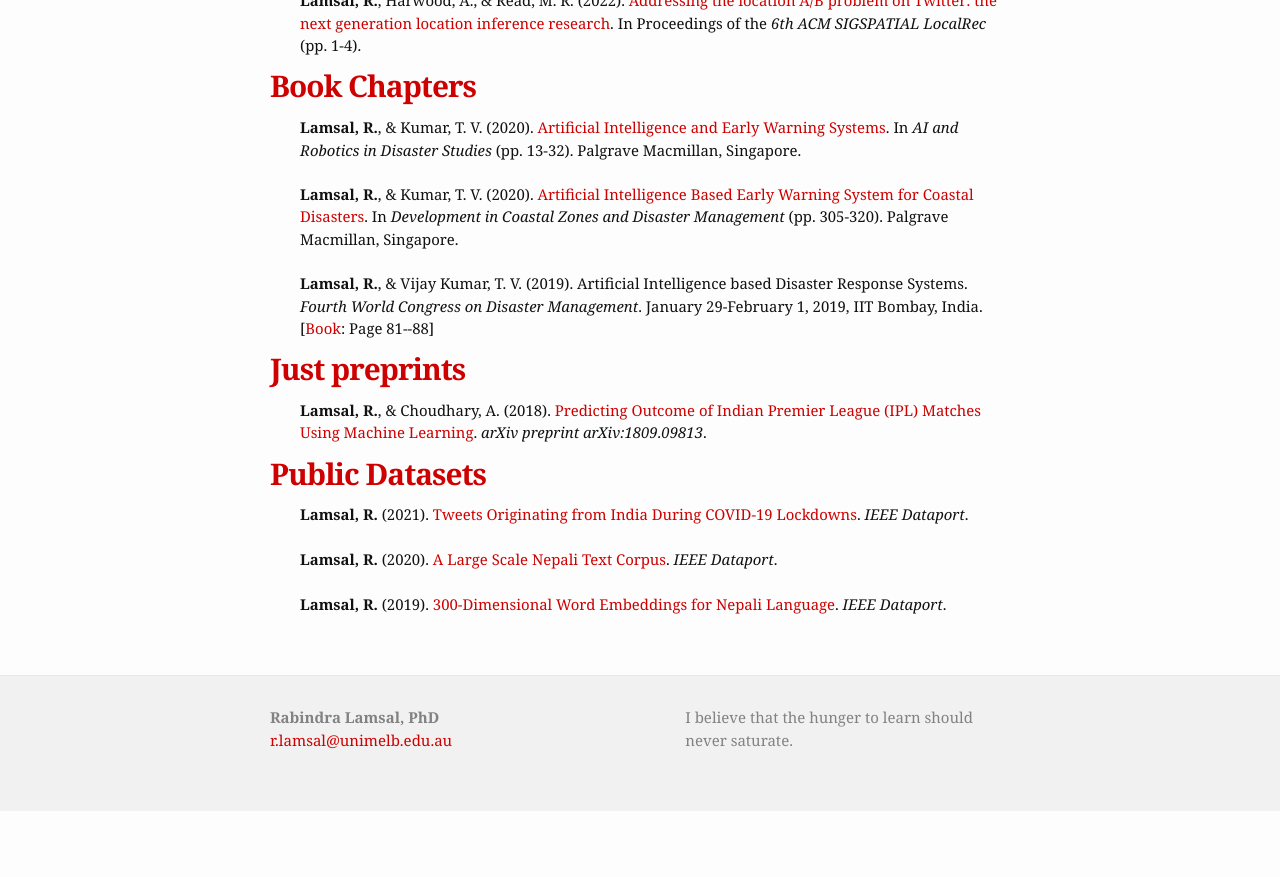
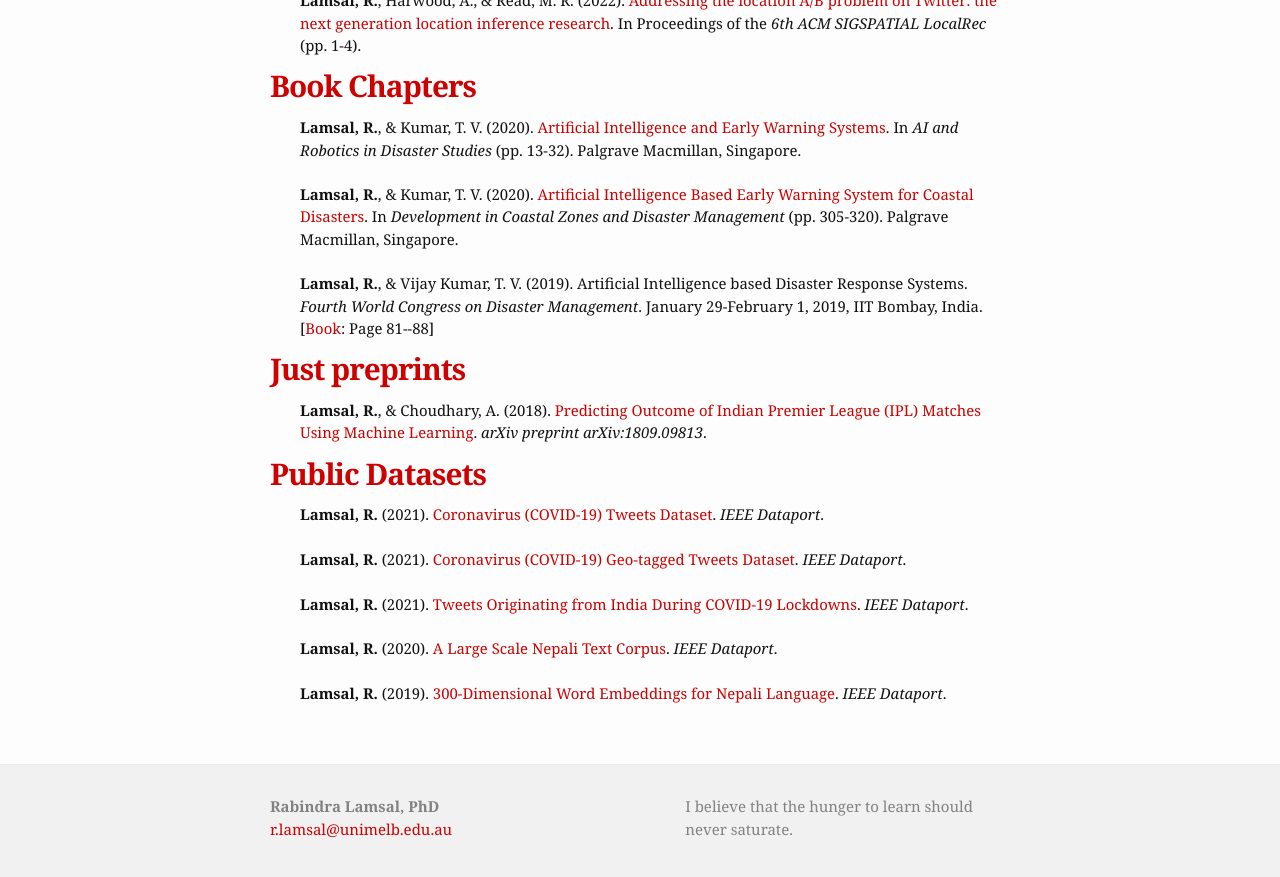
Before and after one commit to rabindralamsal/personal-site, a Jekyll site: the page built from research.md, in a window 1280 px wide and 900 px high, scrolled down 1182 px. Shown: the top 877 px of the window. Built offline with Jekyll 4.4.1, drawn with Linux system fonts in a browser that asks for light colours; before the commit the page ends 1993 px from its top, so only the background shows below that.

Commit message:
Update research.md

```diff
--- a/research.md
+++ b/research.md
@@ -69,6 +69,9 @@ Research articles in which I served as the **lead author**. For a comprehensive
 <h1>Public Datasets</h1>
 
 <ul>
+
+<b>Lamsal, R.</b> (2021). <a href="https://dx.doi.org/10.21227/781w-ef42">Coronavirus (COVID-19) Tweets Dataset</a>. <i>IEEE Dataport</i>.<br><br>
+<b>Lamsal, R.</b> (2021). <a href="https://dx.doi.org/10.21227/fpsb-jz61">Coronavirus (COVID-19) Geo-tagged Tweets Dataset</a>. <i>IEEE Dataport</i>.<br><br>
 <b>Lamsal, R.</b> (2021). <a href="https://dx.doi.org/10.21227/k8gw-xz18">Tweets Originating from India During COVID-19 Lockdowns</a>. <i>IEEE Dataport</i>.<br><br>
 <b>Lamsal, R.</b> (2020). <a href="http://dx.doi.org/10.21227/jxrd-d245">A Large Scale Nepali Text Corpus</a>. <i>IEEE Dataport</i>.<br><br>
 <b>Lamsal, R.</b> (2019). <a href="http://dx.doi.org/10.21227/dz6s-my90">300-Dimensional Word Embeddings for Nepali Language</a>. <i>IEEE Dataport</i>.
```
